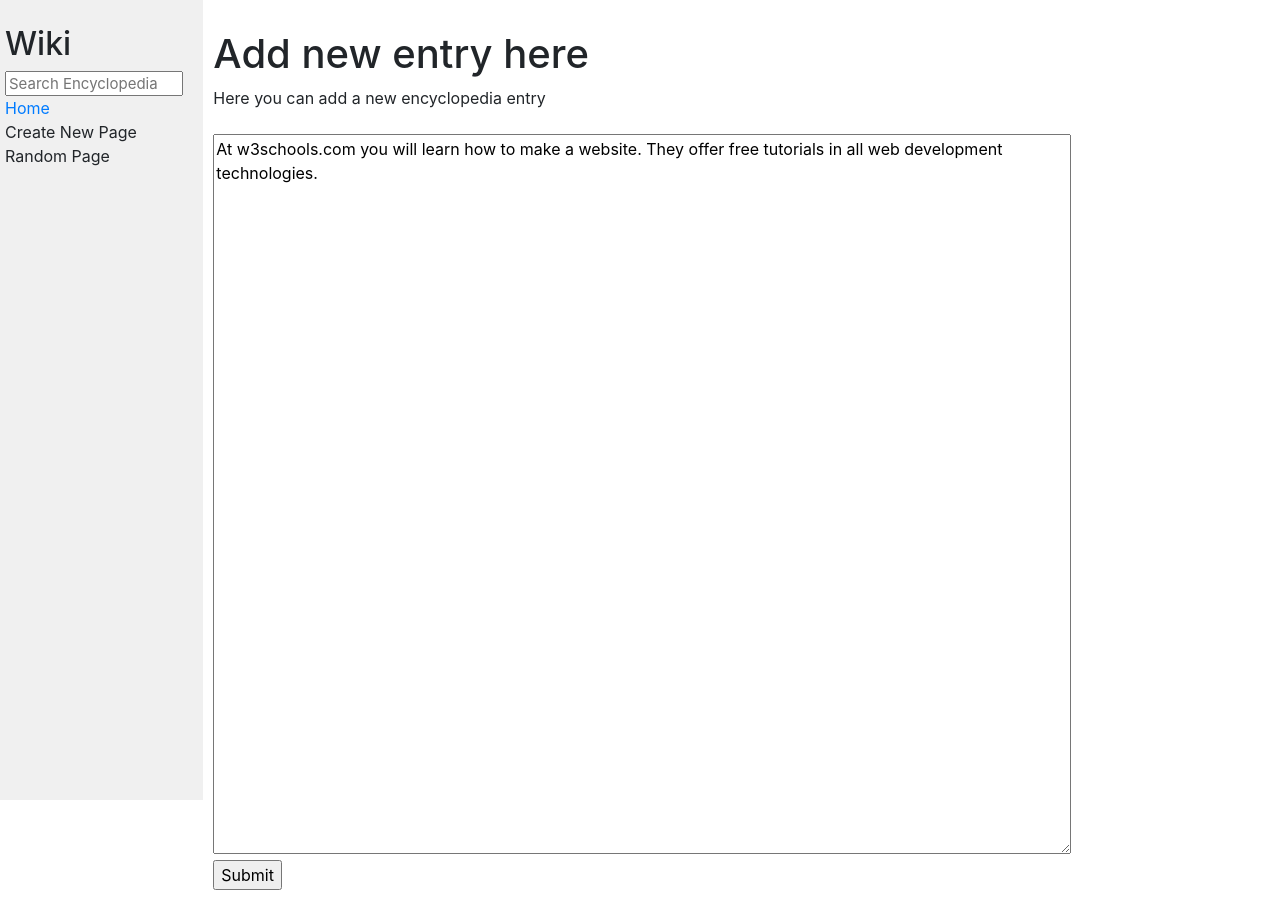
After one commit to within4d45/cs50, a Django app: page /add in a window 1280 px wide. The commit adds this page. Run offline with Django 4.2, Linux system fonts and the light colour scheme; some libraries are stand-ins or nearby versions.

Commit message:
created an add html

```diff
--- /dev/null
+++ b/projects/1/wiki/encyclopedia/templates/encyclopedia/add.html
@@ -0,0 +1,18 @@
+{% extends "encyclopedia/layout.html" %}
+
+{% block title %}
+    Add Encyclopedia Entry
+{% endblock %}
+
+{% block body %}
+    <h1>Add new entry here</h1>
+
+    <form action="{% url 'add' %}" method="post">
+        <p><label for="new_entry">Here you can add a new encyclopedia entry</label></p>
+        <textarea id="new_entry" name="new_entry" rows="4" cols="50">At w3schools.com you will learn how to make a website. They offer free tutorials in all web development technologies.</textarea>
+        <br>
+        <input type="submit" value="Submit">
+    </form>
+
+
+{% endblock %}
--- a/projects/1/wiki/encyclopedia/templates/encyclopedia/entry.html
+++ b/projects/1/wiki/encyclopedia/templates/encyclopedia/entry.html
@@ -6,6 +6,6 @@
 
 {% block body %}
 
-<h1> This is a placeholder for {{ entry_name }}'s wiki entry </h1>
+    {{ content|safe }}
 
 {% endblock %}
--- a/projects/1/wiki/encyclopedia/urls.py
+++ b/projects/1/wiki/encyclopedia/urls.py
@@ -5,5 +5,6 @@ from . import views
 urlpatterns = [
     path("", views.index, name="index"),
     path("entry/<str:entry>", views.entry, name="entry"),
-    path("search", views.search, name="search")
+    path("search", views.search, name="search"),
+    path("add", views.add, name="add")
 ]
--- a/projects/1/wiki/encyclopedia/views.py
+++ b/projects/1/wiki/encyclopedia/views.py
@@ -2,11 +2,14 @@ from django.shortcuts import render
 from django.http import HttpResponseRedirect
 from django import forms
 from django.urls import reverse
+from markdown2 import Markdown
 
 from . import util
 
 class SearchForm(forms.Form):
     entry = forms.CharField()
+
+markdowner = Markdown()
 
 def index(request):
     return render(request, "encyclopedia/index.html", {
@@ -16,7 +19,8 @@ def index(request):
 def entry(request, entry):
     if util.get_entry(entry) != None:
         return render(request, "encyclopedia/entry.html", {
-            "entry_name": entry
+            "entry_name": entry,
+            "content": markdowner.convert(util.get_entry(entry))
         })
     else:
         return render(request, "encyclopedia/not_found.html",{
@@ -38,3 +42,8 @@ def search(request):
             return render(request, "encyclopedia/search.html", {
                 "results": results
             })
+
+
+
+def add(request):
+    return render(request, "encyclopedia/add.html")
```
